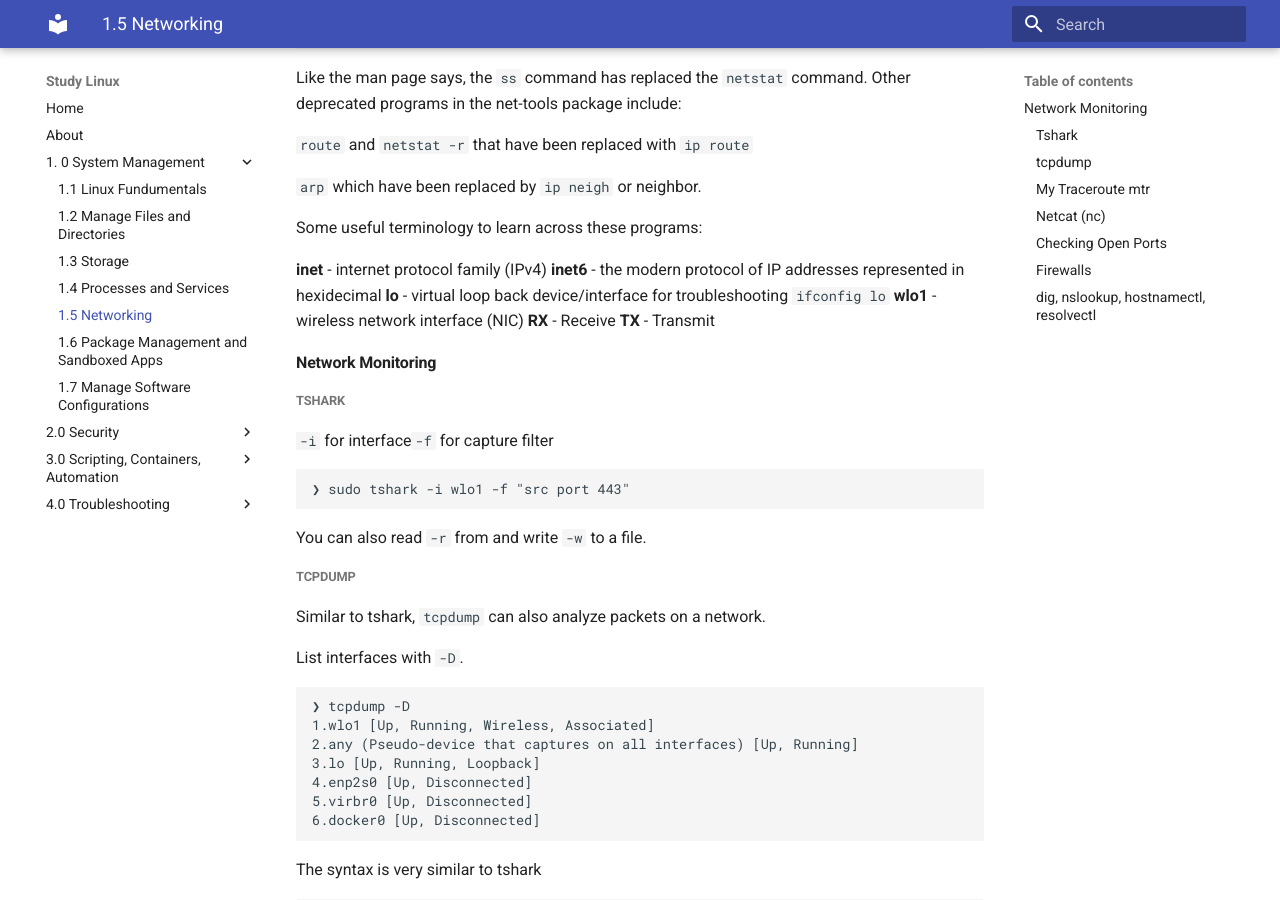
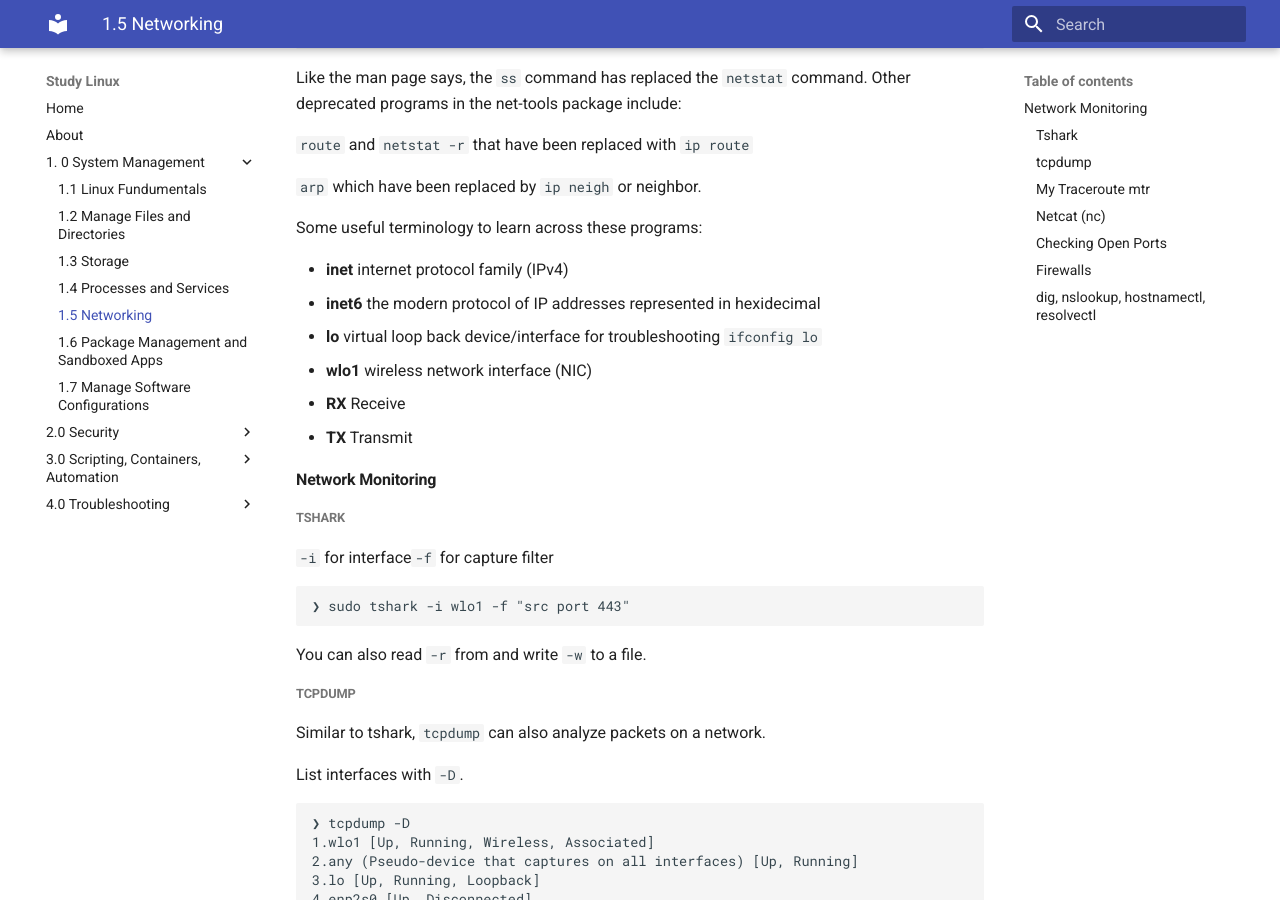
Before and after one commit to Joe-Bulfer/studylinux, an MkDocs documentation site: the page built from docs/1. 0 System Management/1.5 Networking.md, in a window 1280 px wide and 900 px high, scrolled down 321 px. Built offline with MkDocs 1.6.1 and Material for MkDocs 9.7.7, drawn with Linux system fonts in a browser that asks for light colours.

Commit message:
Minor things

```diff
--- a/docs/1. 0 System Management/1.5 Networking.md
+++ b/docs/1. 0 System Management/1.5 Networking.md
@@ -15,12 +15,12 @@ Like the man page says, the `ss` command has replaced the `netstat` command. Oth
 
 Some useful terminology to learn across these programs:
 
-**inet** - internet protocol family (IPv4)
-**inet6** - the modern protocol of IP addresses represented in hexidecimal
-**lo** - virtual loop back device/interface for troubleshooting `ifconfig lo`
-**wlo1** - wireless network interface (NIC)
-**RX** - Receive
-**TX** - Transmit
+- **inet** internet protocol family (IPv4)
+- **inet6** the modern protocol of IP addresses represented in hexidecimal
+- **lo** virtual loop back device/interface for troubleshooting `ifconfig lo`
+- **wlo1** wireless network interface (NIC)
+- **RX** Receive
+- **TX** Transmit
 
 #### Network Monitoring
 ##### Tshark
```
Also changed, not shown: docs/1. 0 System Management/1.1 Linux Fundumentals.md (+4 -4 lines), docs/1. 0 System Management/1.3 Storage.md (+1 -1 lines), docs/1. 0 System Management/1.4 Processes and Services.md (+1 -1 lines), docs/1. 0 System Management/htop.png (added).
